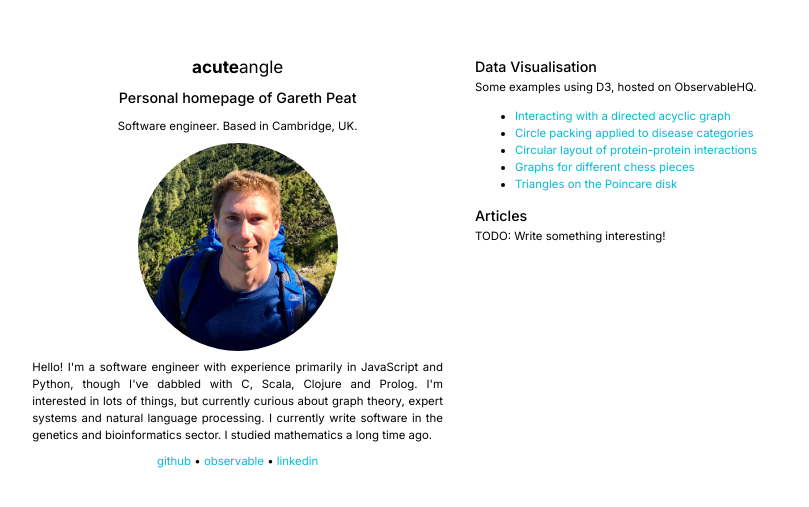
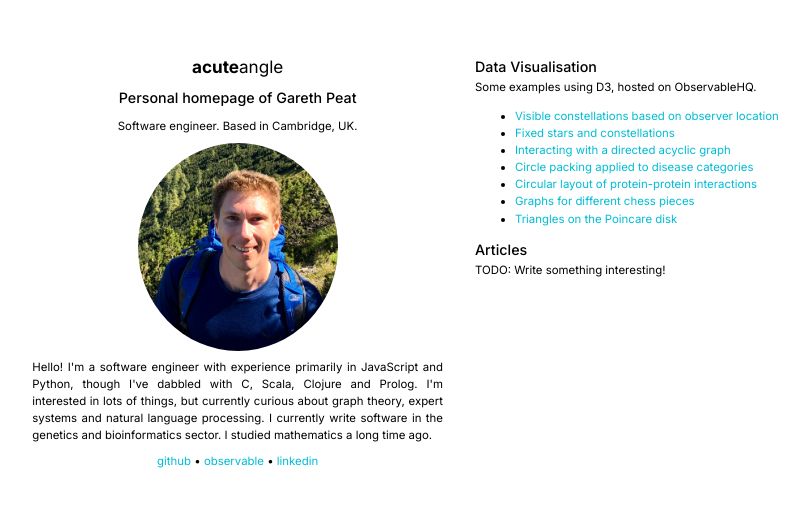
Before and after one commit to peatroot/acuteangle, a React (Create React App) app: page / in a window 1280 px wide. Shown: the part 137-644 px from the top of the page, without its empty margins (181-990 px from the left). Built offline with nearby package versions, Linux system fonts and the light colour scheme.

Commit message:
Add two further vis examples

```diff
--- a/src/components/Index.js
+++ b/src/components/Index.js
@@ -8,6 +8,16 @@ const Index = () => (
       <Typography component="div">
         Some examples using D3, hosted on ObservableHQ.
         <ul>
+          <li>
+            <Link href="https://observablehq.com/@peatroot/stars-and-constellations-ii">
+              Visible constellations based on observer location
+            </Link>
+          </li>
+          <li>
+            <Link href="https://observablehq.com/@peatroot/stars-and-constellations">
+              Fixed stars and constellations
+            </Link>
+          </li>
           <li>
             <Link href="https://observablehq.com/@peatroot/interacting-with-directed-acyclic-graphs">
               Interacting with a directed acyclic graph
```
